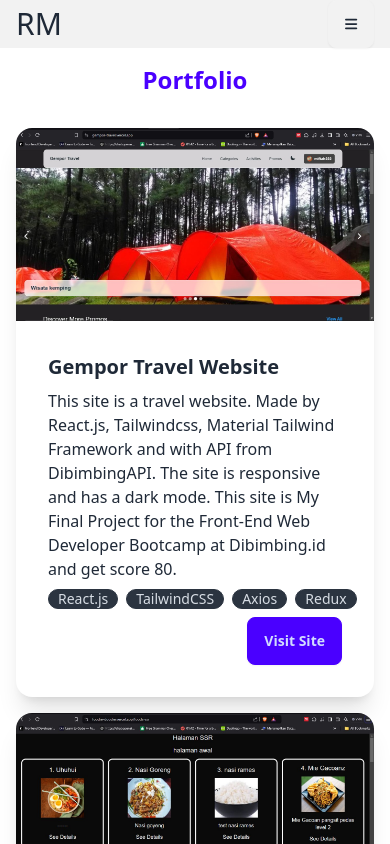
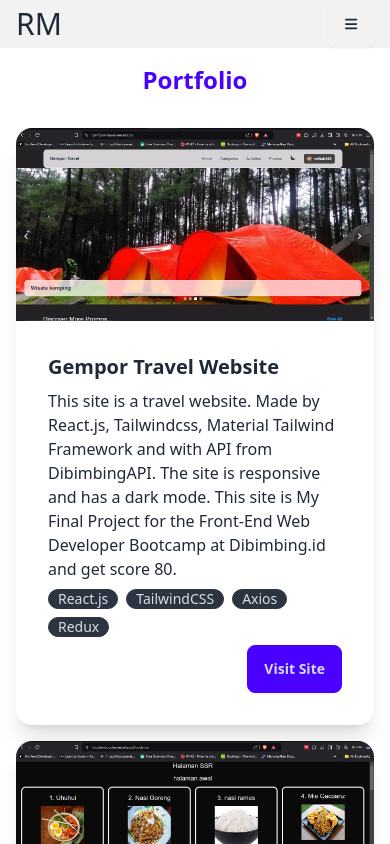
Before and after one commit to RizkiMaula/rizkima-portfolio, a React (Vite) app: page /portfolio in a window 390 px wide. Shown: the top 844 px of the page. Built offline with nearby package versions, Linux system fonts and the light colour scheme.

Commit message:
pake flex wrap

```diff
--- a/src/components/elements/PortfolioContent.jsx
+++ b/src/components/elements/PortfolioContent.jsx
@@ -14,7 +14,7 @@
           title="Gempor Travel Website"
           description="This site is a travel website. Made by React.js, Tailwindcss, Material Tailwind Framework and with API from DibimbingAPI. The site is responsive and has a dark mode. This site is My Final Project for the Front-End Web Developer Bootcamp at Dibimbing.id and get score 80."
           stacks={
-            <div className="flex gap-2">
+            <div className="flex flex-wrap gap-2">
               <div className="badge badge-neutral">React.js</div>
               <div className="badge badge-neutral">TailwindCSS</div>
               <div className="badge badge-neutral">Axios</div>
--- /dev/null
+++ b/src/components/fragments/StacksList.jsx
@@ -0,0 +1,6 @@
+// eslint-disable-next-line react/prop-types
+const StacksList = ({ stacks }) => {
+  return <div className="grid grid-cols-1 md:grid-cols-2">{stacks}</div>;
+};
+
+export default StacksList;
```
